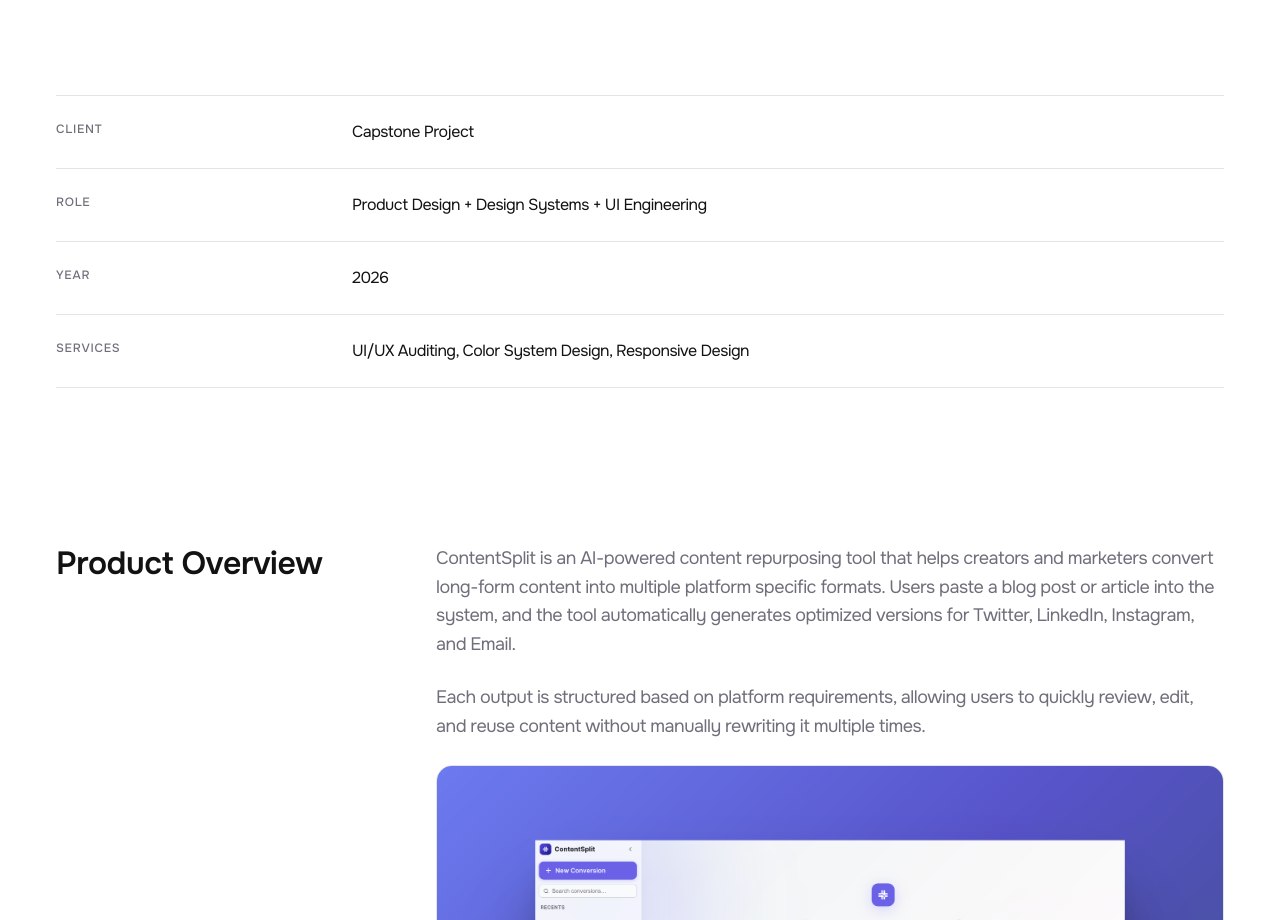
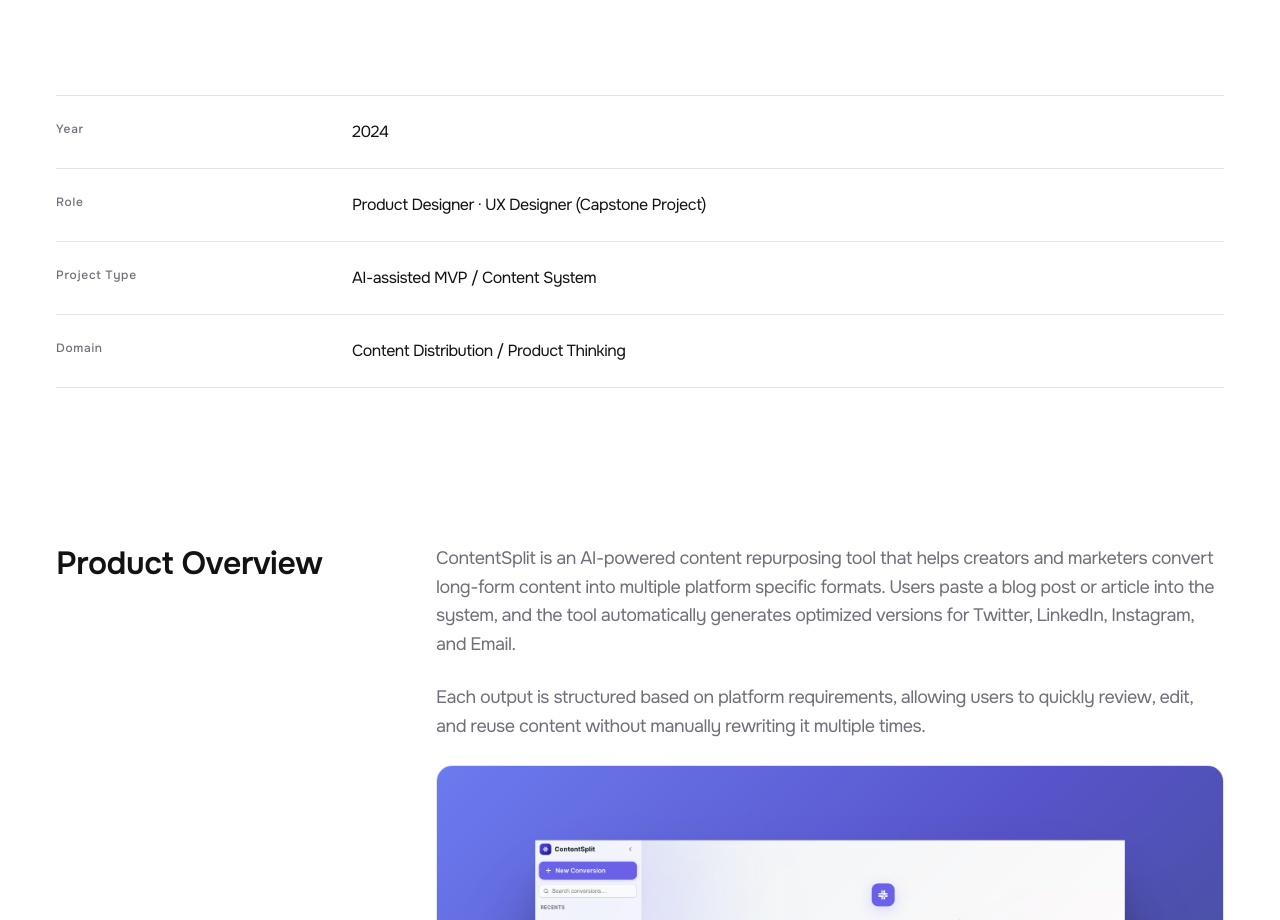
Before and after one commit to Omotolaoginni/Omotola-s-Portfolio, a Next.js app: page /projects/contentsplit in a window 1280 px wide. Shown: the part 1142-2062 px from the top of the page. Built offline with nearby package versions, Linux system fonts and the light colour scheme.

Commit message:
Update ContentSplit metadata

```diff
--- a/src/app/projects/contentsplit/page.module.css
+++ b/src/app/projects/contentsplit/page.module.css
@@ -167,7 +167,6 @@
   font-size: var(--caption-size);
   font-weight: var(--caption-weight);
   letter-spacing: 0.06em;
-  text-transform: uppercase;
   color: var(--color-text-muted);
 }
 
--- a/src/app/projects/contentsplit/page.tsx
+++ b/src/app/projects/contentsplit/page.tsx
@@ -54,22 +54,22 @@ export default function ContentSplitProject() {
 
         {/* ── Metadata Strip ── */}
         <div className={styles.metadataSection}>
-          <div className={styles.metadataGrid}>
+            <div className={styles.metadataGrid}>
             <div className={styles.metadataRow}>
-              <span className={styles.metadataLabel}>Client</span>
-              <span className={styles.metadataValue}>Capstone Project</span>
+              <span className={styles.metadataLabel}>Year</span>
+              <span className={styles.metadataValue}>2024</span>
             </div>
             <div className={styles.metadataRow}>
               <span className={styles.metadataLabel}>Role</span>
-              <span className={styles.metadataValue}>Product Design + Design Systems + UI Engineering</span>
+              <span className={styles.metadataValue}>Product Designer · UX Designer (Capstone Project)</span>
             </div>
             <div className={styles.metadataRow}>
-              <span className={styles.metadataLabel}>Year</span>
-              <span className={styles.metadataValue}>2026</span>
+              <span className={styles.metadataLabel}>Project Type</span>
+              <span className={styles.metadataValue}>AI-assisted MVP / Content System</span>
             </div>
             <div className={styles.metadataRow}>
-              <span className={styles.metadataLabel}>Services</span>
-              <span className={styles.metadataValue}>UI/UX Auditing, Color System Design, Responsive Design</span>
+              <span className={styles.metadataLabel}>Domain</span>
+              <span className={styles.metadataValue}>Content Distribution / Product Thinking</span>
             </div>
           </div>
         </div>
```
